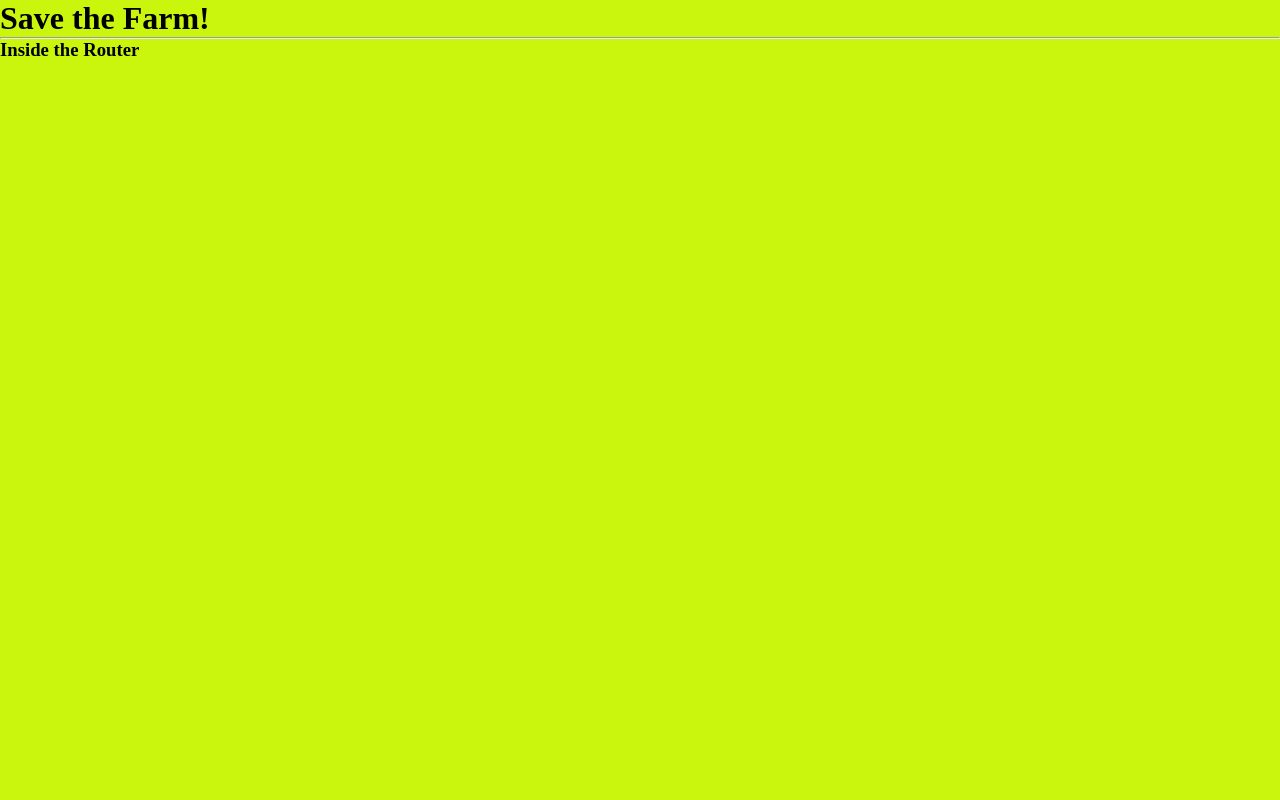
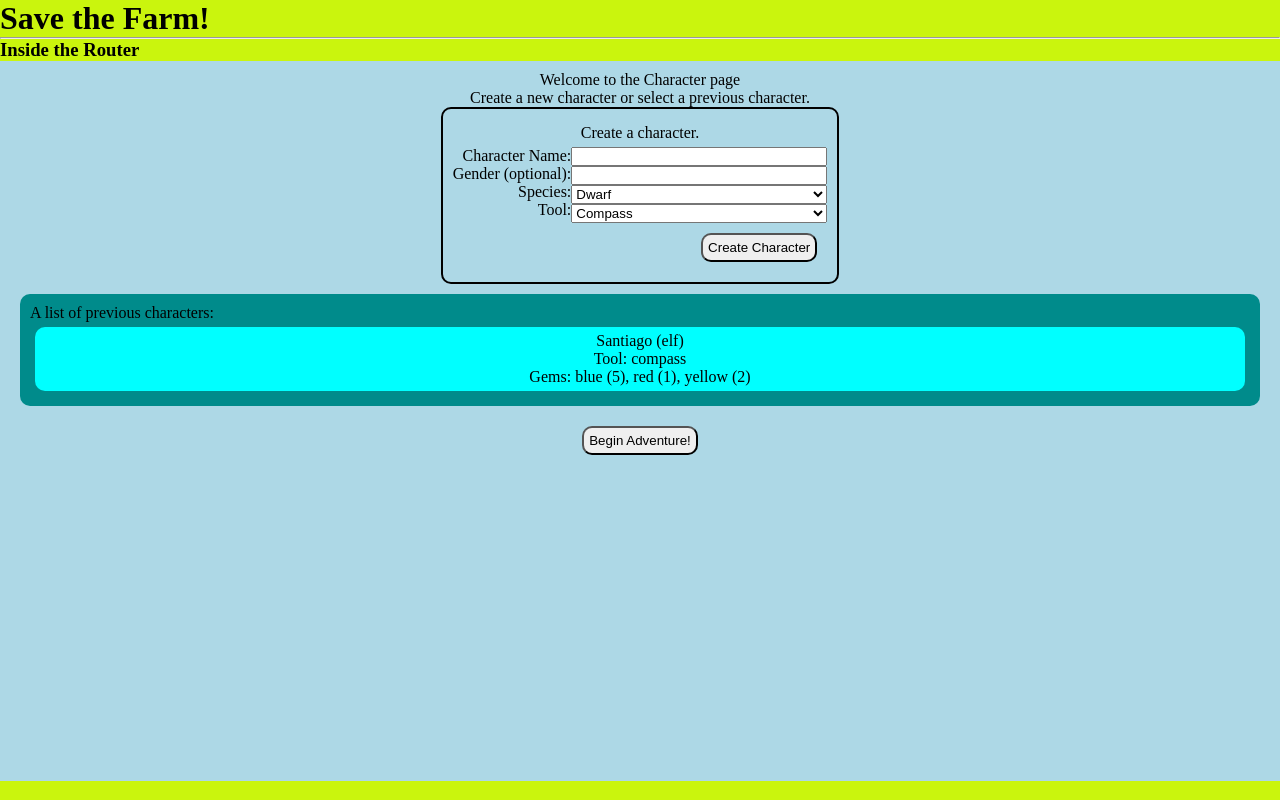
Before and after one commit to franco-ortega/adventure-game-front-end, a React app: page /characters in a window 1280 px wide. Built offline with nearby package versions, Linux system fonts and the light colour scheme.

Commit message:
add characters components and containers with initial styling

```diff
--- a/src/components/app/App.jsx
+++ b/src/components/app/App.jsx
@@ -5,6 +5,7 @@ import {
   Switch
 } from 'react-router-dom';
 import Home from '../home/Home';
+import Characters from '../../containers/characters/Characters';
 import styles from './App.css';
 
 export default function App() {
@@ -19,6 +20,10 @@ export default function App() {
             exact path="/"
             component={Home}
           />
+          <Route
+            exact path="/characters"
+            component={Characters}
+          />
         </Switch>
       </Router>
     </div>
--- /dev/null
+++ b/src/components/characters/CharacterDetails.css
@@ -0,0 +1,6 @@
+.CharacterDetails {
+    background-color: aqua;
+    border-radius: 10px;
+    margin: 5px;
+    padding: 5px;
+}
--- /dev/null
+++ b/src/components/characters/CharacterDetails.jsx
@@ -0,0 +1,17 @@
+/* eslint-disable max-len */
+import React from 'react';
+import styles from './CharacterDetails.css';
+
+export default function CharacterDetails() {
+  return (
+    <div className={styles.CharacterDetails}>
+      <p>
+        Santiago (elf)
+        <br/>
+        Tool: compass
+        <br/>
+        Gems: blue (5), red (1), yellow (2)
+      </p>
+    </div>
+  );
+}
--- /dev/null
+++ b/src/components/characters/CharacterForm.css
@@ -0,0 +1,48 @@
+.CharacterForm {
+    border: solid 2px black;
+    border-radius: 10px;
+    margin: auto;
+    padding: 10px;
+    width: fit-content;
+
+    p {
+        display: flex;
+        flex-direction: column;
+        align-items: center;
+        margin: 5px;
+    }
+
+    main {
+        display: flex;
+        justify-content: center;
+    }
+
+    section {
+        text-align: end;
+    }
+
+    form {
+        display: flex;
+        flex-direction: column;
+        align-items: flex-end;
+        width: fit-content;
+    }
+
+    input, select {
+        width: 40vw;
+    }
+
+    button {
+        border-radius: 10px;
+        width: fit-content;
+        margin: 10px;
+        padding: 5px;
+        outline: none;
+    }
+
+    @media (min-width: 500px) {
+        input, select {
+            width: 20vw;
+        }
+    }
+}
--- /dev/null
+++ b/src/components/characters/CharacterForm.jsx
@@ -0,0 +1,72 @@
+import React from 'react';
+import styles from './CharacterForm.css';
+
+export default function CharacterForm() {
+  return (
+    <div className={styles.CharacterForm}>
+      <p>
+        Create a character.
+      </p>
+      <main>
+        <section>
+          <div>Character Name:</div>
+          <div>Gender (optional):</div>
+          <div>Species:</div>
+          <div>Tool:</div>
+        </section>
+        <section>
+          <form action="">
+            <label htmlFor="">
+              <input type="text"/>
+            </label>
+            <label htmlFor="">
+              <input type="text"/>
+            </label>
+            <label htmlFor="">
+              <select type="text">
+                <option value="dwarf">Dwarf</option>
+                <option value="elf">Elf</option>
+                <option value="gnome">Gnome</option>
+                <option value="halfling">Halfling</option>
+                <option value="human">Human</option>
+                <option value="orc">Orc</option>
+              </select>
+            </label>
+            <label htmlFor="">
+              <select type="text">
+                <option value="compass">Compass</option>
+                <option value="shield">Shield</option>
+                <option value="torch">Torch</option>
+              </select>
+            </label>
+            <button>Create Character</button>
+          </form>
+        </section>
+      </main>
+
+      {/* <form action="">
+        <label htmlFor="">
+          Character Name:
+          <input type="text"/>
+        </label>
+        <label htmlFor="">
+          Species:
+          <select type="text">
+            <option value="dwarf">Dwarf</option>
+            <option value="elf">Elf</option>
+            <option value="gnome">Gnome</option>
+            <option value="halfling">Halfling</option>
+            <option value="human">Human</option>
+            <option value="orc">Orc</option>
+          </select>
+        </label>
+        <label htmlFor="">
+          Gender (optional):
+          <input type="text"/>
+        </label>
+        <button>Create Character</button>
+      </form> */}
+
+    </div>
+  );
+}
--- /dev/null
+++ b/src/components/characters/CharacterList.css
@@ -0,0 +1,6 @@
+.CharacterList {
+    background-color: darkcyan;
+    border-radius: 10px;
+    margin: 10px;
+    padding: 10px;
+}
--- /dev/null
+++ b/src/components/characters/CharacterList.jsx
@@ -0,0 +1,12 @@
+import React from 'react';
+import CharacterDetails from './CharacterDetails';
+import styles from './CharacterList.css';
+
+export default function CharacterList() {
+  return (
+    <div className={styles.CharacterList}>
+      A list of previous characters:
+      <CharacterDetails />
+    </div>
+  );
+}
--- a/src/components/home/Home.jsx
+++ b/src/components/home/Home.jsx
@@ -1,5 +1,6 @@
 /* eslint-disable max-len */
 import React from 'react';
+import { Link } from 'react-router-dom';
 import styles from './Home.css';
 
 export default function Home() {
@@ -28,7 +29,9 @@ export default function Home() {
             Are you ready?!
         </p>
       </main>
-      <button>Proceed</button>
+      <Link to={'characters'}>
+        <button>Proceed</button>
+      </Link>
     </div>
   );
 }
--- /dev/null
+++ b/src/containers/characters/Characters.css
@@ -0,0 +1,17 @@
+.Characters {
+    background-color: lightblue;
+    padding: 10px;
+    height: 90vh;
+
+    p {
+        text-align: center;
+    }
+
+    button {
+        border-radius: 10px;
+        width: fit-content;
+        margin: 10px;
+        padding: 5px;
+        outline: none;
+    }
+}
--- /dev/null
+++ b/src/containers/characters/Characters.jsx
@@ -0,0 +1,21 @@
+import React from 'react';
+import CharacterForm from '../../components/characters/CharacterForm';
+import CharacterList from '../../components/characters/CharacterList';
+import styles from './Characters.css';
+
+export default function Characters() {
+  return (
+    <div className={styles.Characters}>
+      <p>
+        Welcome to the Character page
+        <br/>
+        Create a new character or select a previous character.
+      </p>
+      <CharacterForm />
+      <CharacterList />
+      <p>
+        <button>Begin Adventure!</button>
+      </p>
+    </div>
+  );
+}
```
